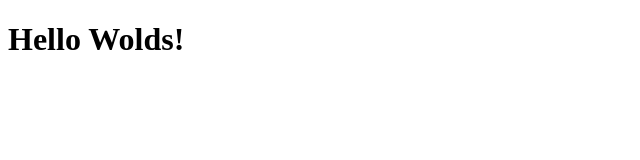
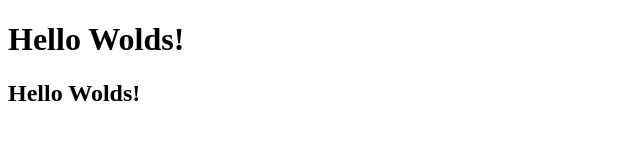
Before and after one commit to MilayaBylba/Booba-repo, a plain HTML site: page index.html in a window 1280 px wide. Shown: the whole page, without its empty margins (0-640 px from the left). Drawn offline with Linux system fonts and the light colour scheme.

Commit message:
add h2 title

```diff
--- a/index.html
+++ b/index.html
@@ -8,5 +8,6 @@
 </head>
 <body>
     <h1>Hello Wolds!</h1>
+    <h2>Hello Wolds!</h2>
 </body>
 </html>
```
